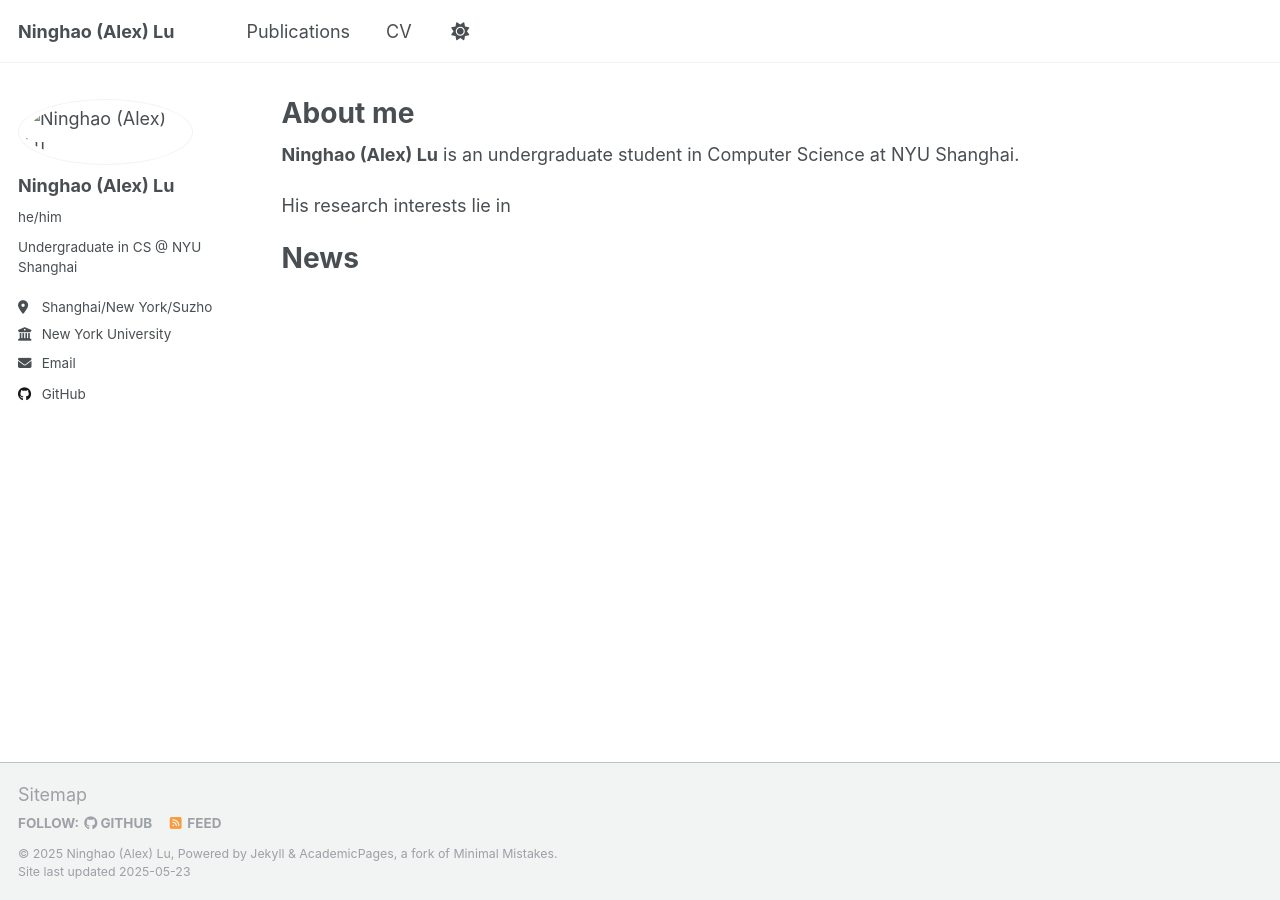
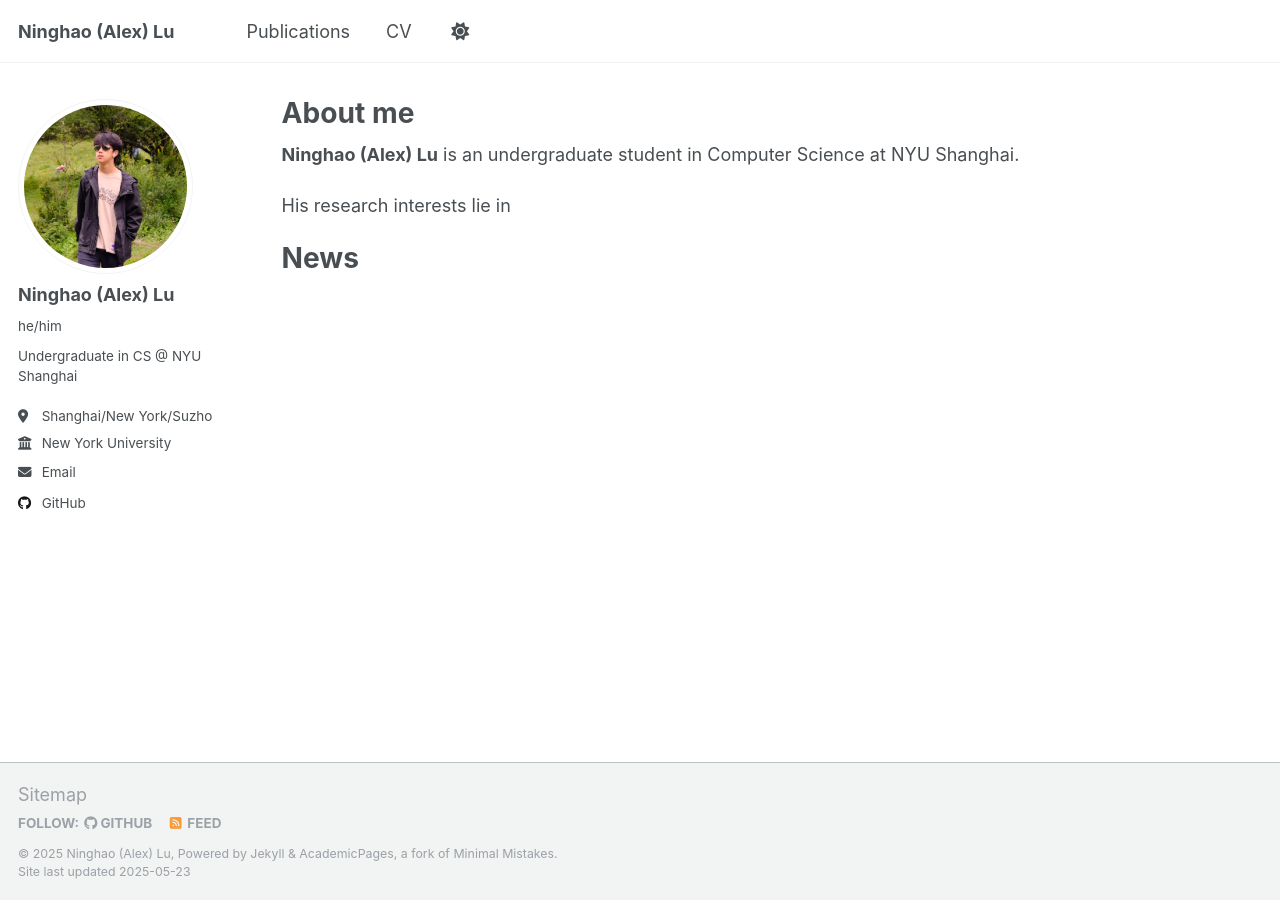
Before and after one commit to ninghaolu/ninghaolu.github.io, a Jekyll site: the page built from _pages/about.md, in a window 1280 px wide. Built offline with Jekyll 4.4.1, drawn with Linux system fonts in a browser that asks for light colours.

Commit message:
retry deploy

```diff
--- a/_config.yml
+++ b/_config.yml
@@ -21,7 +21,7 @@ repository               : "mikhailbird/mikhailbird.github.io"
 #               Additional customization can be done by editing /_includes/author-profile.html
 author:
   # Biographic information
-  avatar           : "assets/images/profile.jpg"
+  avatar           : "profile.jpg"
   name             : "Ninghao (Alex) Lu"
   pronouns         : "he/him"
   bio              : "Undergraduate in CS @ NYU Shanghai"
```
